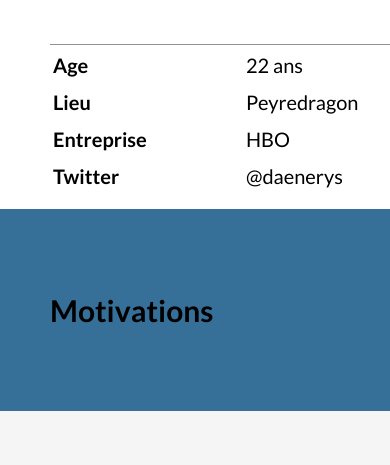
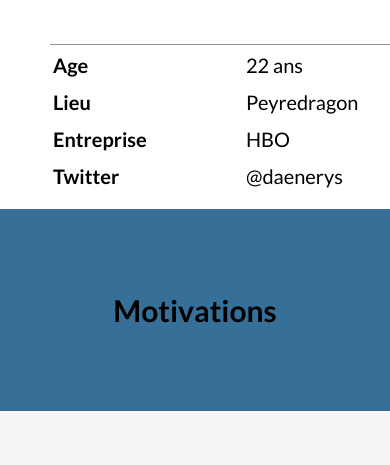
Before and after one commit to lisaMaes/cvDaenerys, a plain HTML site: page workspace/index.html in a window 390 px wide. Shown: the part 635-1100 px from the top of the page. Drawn offline with Linux system fonts and the light colour scheme.

Commit message:
ajout de la transitions et petit correctifs sur le nommage

```diff
--- a/workspace/css/style.css
+++ b/workspace/css/style.css
@@ -168,6 +168,11 @@ h3+p{
         text-align: center;
     }
 
+    aside{
+        text-align: center;
+        justify-content: center;
+    }
+
     .cartridge{
         margin-bottom: 10px;
     }
```
